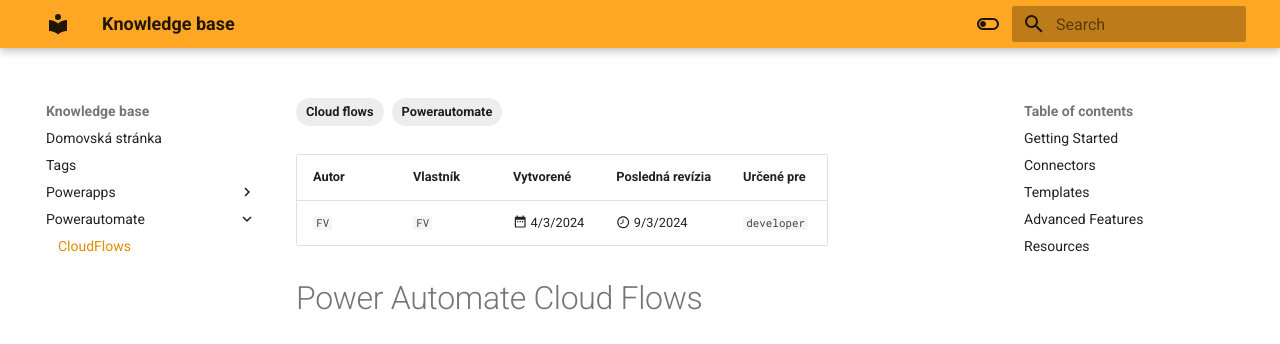
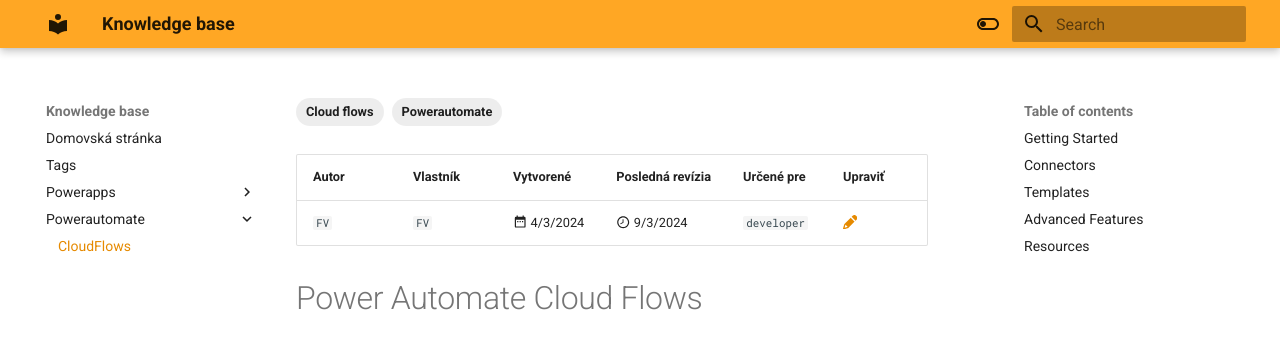
Before and after one commit to fvigh/kb, an MkDocs documentation site: the page built from docs/Powerautomate/CloudFlows.md, in a window 1280 px wide and 900 px high. Shown: the top 344 px of the window. Built offline with MkDocs 1.6.1 and Material for MkDocs 9.7.7, drawn with Linux system fonts in a browser that asks for light colours.

Commit message:
Update CloudFlows.md

```diff
--- a/docs/Powerautomate/CloudFlows.md
+++ b/docs/Powerautomate/CloudFlows.md
@@ -6,9 +6,9 @@
   - Powerautomate
   - Cloud flows
 ---
-| Autor | Vlastník    | Vytvorené                            | Posledná revízia                             | Určené pre |
-| ----- | ----------- | ------------------------------------ | -------------------------------------------- | ---------- |
-| `FV`  | `FV`        | :material-calendar-range:  4/3/2024  | :material-clock-time-eight-outline: 9/3/2024 | `developer`|
+| Autor | Vlastník    | Vytvorené                            | Posledná revízia                             | Určené pre | Upraviť |
+| ----- | ----------- | ------------------------------------ | -------------------------------------------- | ---------- | ------- |
+| `FV`  | `FV`        | :material-calendar-range:  4/3/2024  | :material-clock-time-eight-outline: 9/3/2024 | `developer`| [:fontawesome-solid-pencil:](https://github.com/fvigh/kb/edit/main/docs/Powerautomate/CloudFlows.md) |
 
 # Power Automate Cloud Flows
 
```
